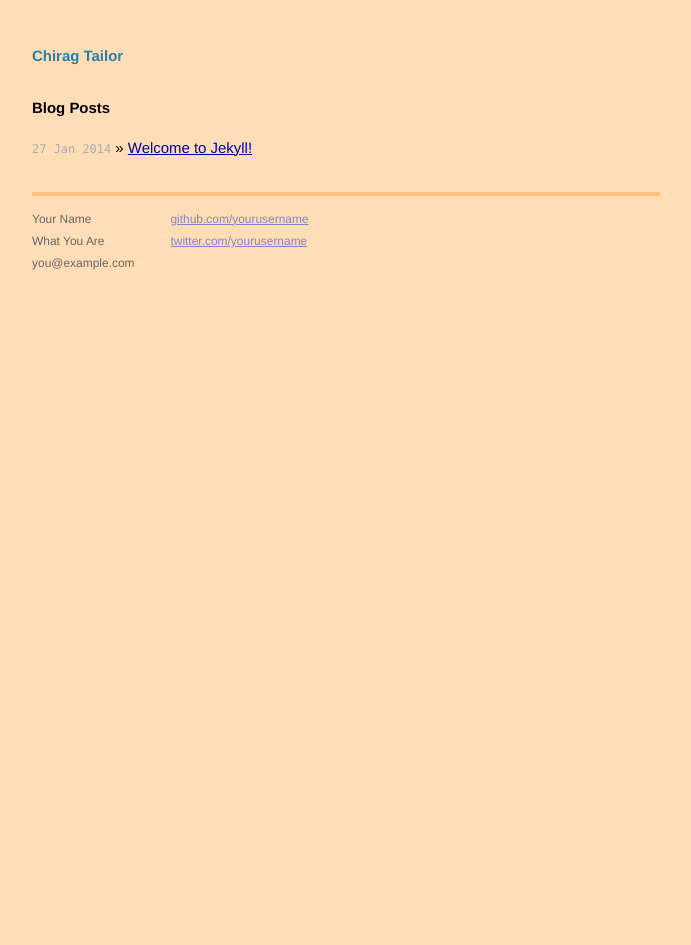
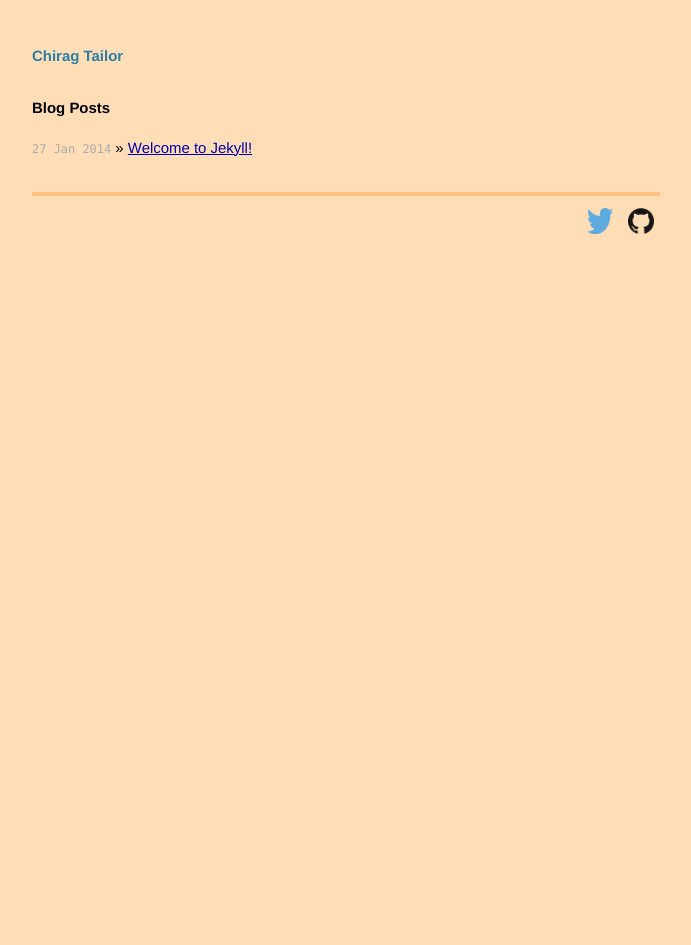
Before and after one commit to ctailor2/ctailor2.github.io, a Jekyll site: the page built from index.html, in a window 1280 px wide. Shown: the whole page, without its empty margins (294-985 px from the left). Built offline with Jekyll 4.4.1, drawn with Linux system fonts in a browser that asks for light colours; Markdown is read by kramdown in place of the engine named in the settings.

Commit message:
Clean up footer with twitter and github icons

```diff
--- a/_layouts/default.html
+++ b/_layouts/default.html
@@ -25,15 +25,8 @@
           <div class="footer">
             <div class="contact">
               <p>
-                Your Name<br />
-                What You Are<br />
-                you@example.com
-              </p>
-            </div>
-            <div class="contact">
-              <p>
-                <a href="https://github.com/yourusername">github.com/yourusername</a><br />
-                <a href="https://twitter.com/yourusername">twitter.com/yourusername</a><br />
+								<a href="https://twitter.com/ctailor2"><img class="twitter-logo" src="{{ site.url }}/assets/Twitter_logo_blue.png"></a>
+								<a href="https://github.com/ctailor2"><img class="github-logo" src="{{ site.url }}/assets/GitHub-Mark-120px-plus.png"></a>
               </p>
             </div>
           </div>
--- a/css/main.css
+++ b/css/main.css
@@ -96,8 +96,7 @@ a:visited { color: #a0a; }
 }
 
 .footer .contact {
-  float: left;
-  margin-right: 3em;
+  float: right;
 }
 
 .footer .contact a {
@@ -112,6 +111,20 @@ a:visited { color: #a0a; }
 
 .footer .rss img {
   border: 0;
+}
+
+.github-logo {
+	height: 26px;
+	width: 26px;
+	margin-right: 6px;
+	margin-left: 6px;
+}
+
+.twitter-logo {
+	height: 26px;
+	width: 26px;
+	margin-right: 6px;
+	margin-left: 6px;
 }
 
 /*****************************************************************************/
```
